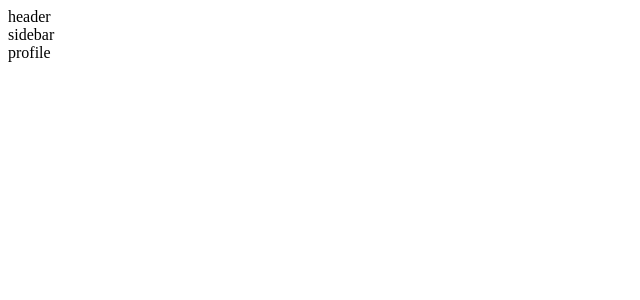
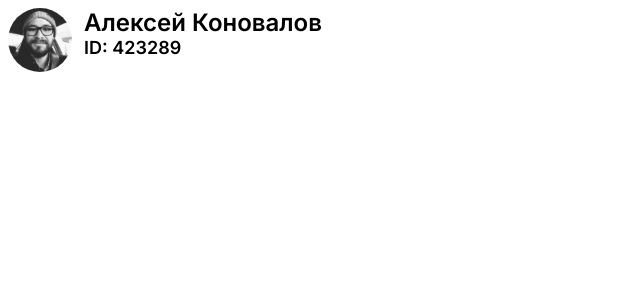
Before and after one commit to Aliskhan7/balance-platforma, a React (Create React App) app: page /Profile in a window 1280 px wide. Shown: the top 300 px of the page, without its empty margins (0-640 px from the left). Built offline with nearby package versions, Linux system fonts and the light colour scheme.

Commit message:
Сделал профиль который отображаеться в личном кабинете

```diff
--- a/src/App.js
+++ b/src/App.js
@@ -8,8 +8,8 @@ import Store from './pages/Store'
 function App() {
   return (
     <div>
-      <Header />
-      <SideBar/>
+      {/* <Header />
+      <SideBar/> */}
       <div className="content">
         <Route exact path="/Profile" component={Profile} />
         <Route path="/Rating" component={Rating} />
--- /dev/null
+++ b/src/components/ProfileComp.jsx
@@ -0,0 +1,19 @@
+import React from 'react'
+import profile_icon from '../static/images/profile_icon.svg'
+import profileComp from '../static/css/profileComp.css';
+
+function ProfileComp(props) {
+  return (
+    <div>
+      <div className='logo'>
+        <img className='img' src={profile_icon} alt="icon" />
+      </div>
+      <div className='shortInfo'>
+        <div className='name'>Алексей Коновалов</div>
+        <div className='id'>ID: 423289</div>
+      </div>
+    </div>
+  )
+}
+
+export default ProfileComp
--- a/src/pages/Profile.jsx
+++ b/src/pages/Profile.jsx
@@ -1,9 +1,19 @@
 import React from 'react'
+import ProfileComp from '../components/ProfileComp'
+
+
+// function Profile (props) {
+//   return (
+//     <div>
+//       profile
+//     </div>
+//   )
+// }
 
 function Profile (props) {
   return (
     <div>
-      profile
+      <ProfileComp />
     </div>
   )
 }
--- /dev/null
+++ b/src/static/css/profileComp.css
@@ -0,0 +1,48 @@
+@import url('https://fonts.googleapis.com/css2?family=Inter:wght@600&display=swap');
+div:nth-child(1) {
+    display: flex;
+    width: 320px;
+}
+
+.img {
+    height: 64px;
+    width: 64px;
+    left: 392px;
+    top: 151px;
+    border-radius: 0;
+}
+
+.shortInfo{
+    margin-left: 12px;
+}
+
+.name {
+    height: 29px;
+    width: 237px;
+    left: 468px;
+    top: 151px;
+    border-radius: 0;
+    font-family: Inter;
+    font-size: 24px;
+    font-style: normal;
+    font-weight: 600;
+    line-height: 29px;
+    letter-spacing: 0em;
+    text-align: left;
+}
+
+.id {
+    height: 22px;
+    width: 95px;
+    left: 468px;
+    top: 188px;
+    border-radius: nullpx;
+    font-family: Inter;
+    font-size: 18px;
+    font-style: normal;
+    font-weight: 400;
+    line-height: 22px;
+    letter-spacing: 0px;
+    text-align: left;
+    display: inline;
+}
```
Also changed, not shown: src/static/images/profile_icon.svg (added).
